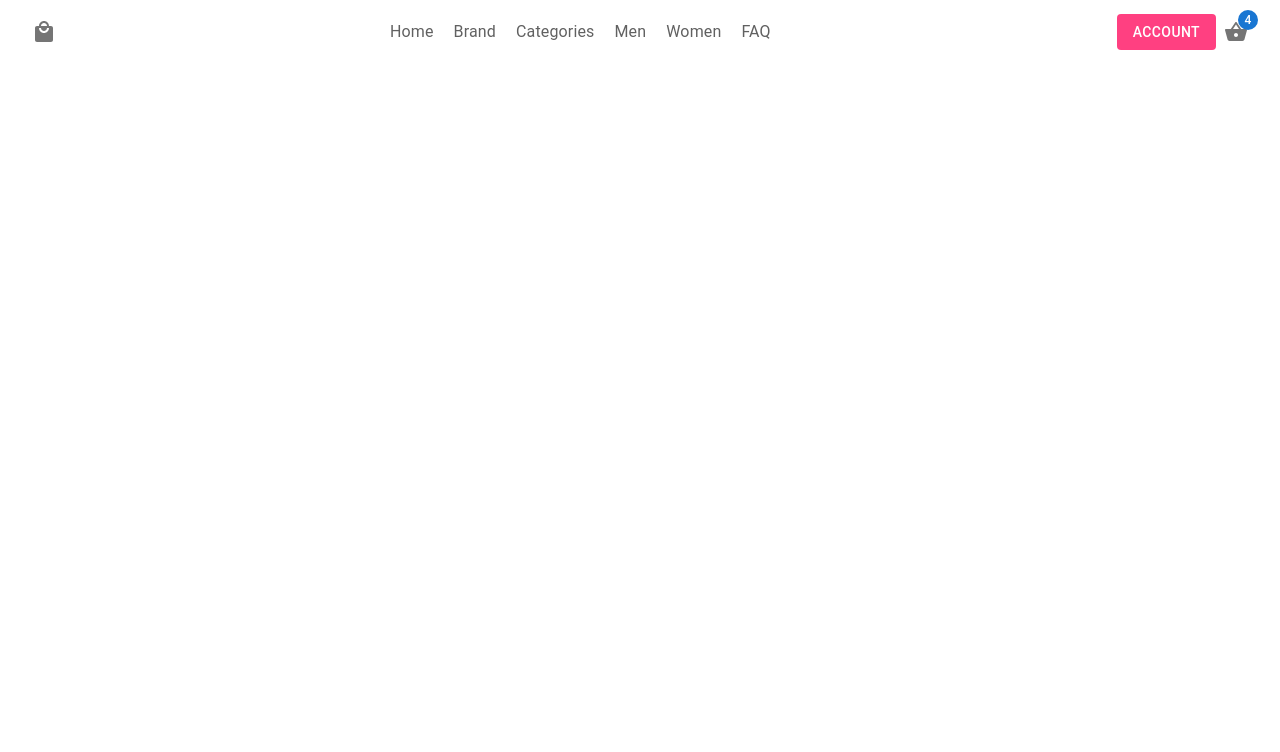
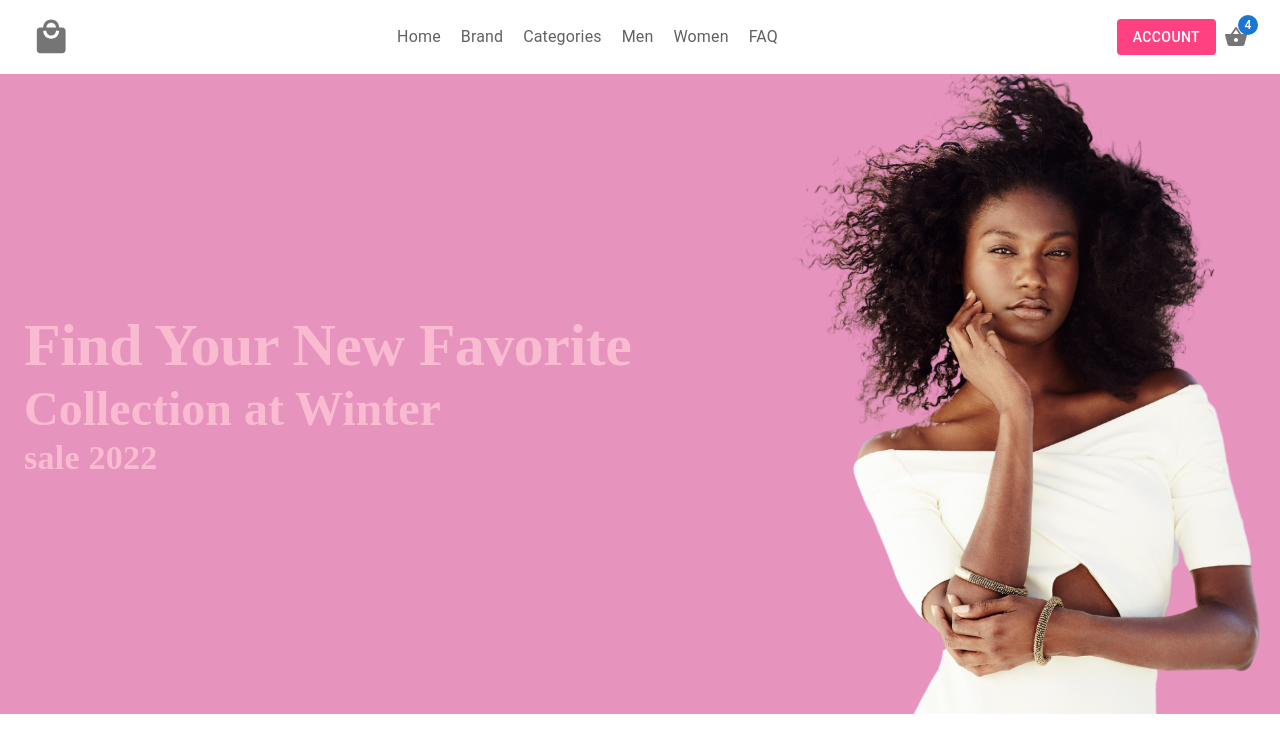
Before and after one commit to boka88/react-sportbooking, a React (Create React App) app: page / in a window 1280 px wide. Shown: the top 752 px of the page. Built offline with nearby package versions, Linux system fonts and the light colour scheme.

Commit message:
add header component

```diff
--- a/src/App.js
+++ b/src/App.js
@@ -1,12 +1,14 @@
 import Navbar from './components/Navbar/Navbar'
+import Header from './components/Header/Header';
 
-
-// https://www.youtube.com/watch?v=BTgBcsSZxFU&list=PLakAmVjYWIY6g-Bx2vVnHFuaa8oaPorSI&index=2&ab_channel=iNovotek 4 Deo 1:00
+// https://www.youtube.com/watch?v=BTgBcsSZxFU&list=PLakAmVjYWIY6g-Bx2vVnHFuaa8oaPorSI&index=2&ab_channel=iNovotek 6 Deo Pocetak
 
 function App() {
+
   return (
     <>
       <Navbar />
+      <Header />
     </>
   );
 }
--- /dev/null
+++ b/src/components/Header/Header.js
@@ -0,0 +1,53 @@
+import React from 'react'
+
+import { Box } from '@mui/system';
+import { Typography } from '@mui/material';
+
+
+const Header = () => {
+
+    return (
+        <Box sx={{
+            minHeight: '80vh',
+            background: 'url(images/header.png)',
+            backgroundSize: 'cover',
+            backgroundRepeat: 'no-repeat'
+        }}
+        >
+            <Box
+             component="div"
+             sx={{
+                 display: 'flex',
+                 flexDirection: 'column',
+                 justifyContent: 'center',
+                 alignItems: 'flex-start',
+                 height: '80vh',
+                 ml: 3
+             }}
+            >
+                <Typography
+                    sx={{fontFamily: 'cursive', fontWeight: 'bold', color: '#f8bbd0'}}
+                    variant='h2'
+                >
+                  Find Your New Favorite
+                </Typography>
+
+                <Typography
+                    sx={{fontFamily: 'cursive', fontWeight: 'bold', color: '#f8bbd0'}}
+                    variant='h3'
+                >
+                   Collection at Winter
+                </Typography>
+
+                <Typography
+                    sx={{fontFamily: 'cursive', fontWeight: 'bold', color: '#f8bbd0'}}
+                    variant='h4'
+                >
+                   sale 2022
+                </Typography>
+            </Box>
+        </Box>
+    )
+}
+
+export default Header
--- a/src/components/Navbar/Navbar.js
+++ b/src/components/Navbar/Navbar.js
@@ -10,7 +10,7 @@ import {
     MenuItem
 } from '@mui/material'
 
-import MenuOutlinedIcon from '@mui/icons-material/MenuOutlined';
+// import MenuOutlinedIcon from '@mui/icons-material/MenuOutlined';
 import ShoppingBasketIcon from '@mui/icons-material/ShoppingBasket';
 import LocalMallIcon from '@mui/icons-material/LocalMall';
 
@@ -20,11 +20,9 @@ const Navbar = () => {
     const [anchorEl, setAnchorEl] = useState(null)
 
     const openMenu = Boolean(anchorEl)
-    console.log(openMenu)
 
     const handleClick = (e) => {
         setAnchorEl(e.currentTarget)
-        console.log(e.currentTarget)
     }
 
     const handleClose = () => {
@@ -33,21 +31,22 @@ const Navbar = () => {
 
 
     return (
-        <AppBar elevation={0} sx={{ backgroundColor: 'white' }}>
+        <Box elevation={0} sx={{ backgroundColor: 'white' }}>
             <Toolbar>
                 <Box
                     sx={{
                         display: 'flex',
                         justifyContent: 'space-between',
                         alignItems: 'center',
-                        width: '100%'
+                        width: '100%',
+                        padding: '10px 0px'
                     }}
                     component='div'
                 >
                     {/* Logo */}
                     <Box>
                         <IconButton>
-                            <LocalMallIcon />
+                            <LocalMallIcon sx={{fontSize: '2.4rem'}} />
                         </IconButton>
                     </Box>
 
@@ -98,7 +97,7 @@ const Navbar = () => {
 
                 </Box>
             </Toolbar>
-        </AppBar>
+        </Box>
     )
 }
 
```
Also changed, not shown: public/images/header.png (added).
